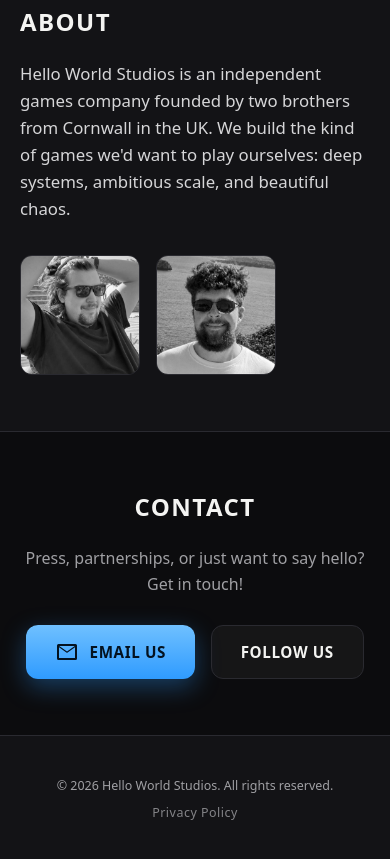
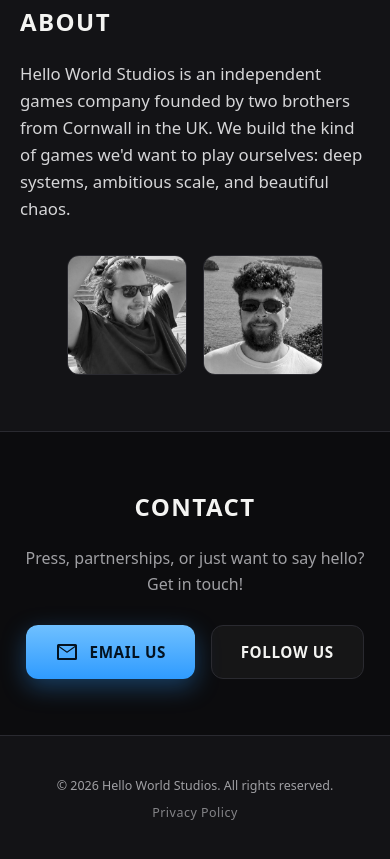
Before and after one commit to hworldstudios/helloworldstudios.io, a plain HTML site: page index.html in a window 390 px wide. Shown: the part 898-1757 px from the top of the page. Drawn offline with Linux system fonts and the light colour scheme.

Commit message:
Better mobile support

```diff
--- a/index.html
+++ b/index.html
@@ -450,6 +450,10 @@
         .footer__meta > * + *::before {
           display: none;
         }
+        .about__devs {
+          justify-content: center;
+          width: 100%;
+        }
       }
 
       @media (prefers-reduced-motion: reduce) {
```
